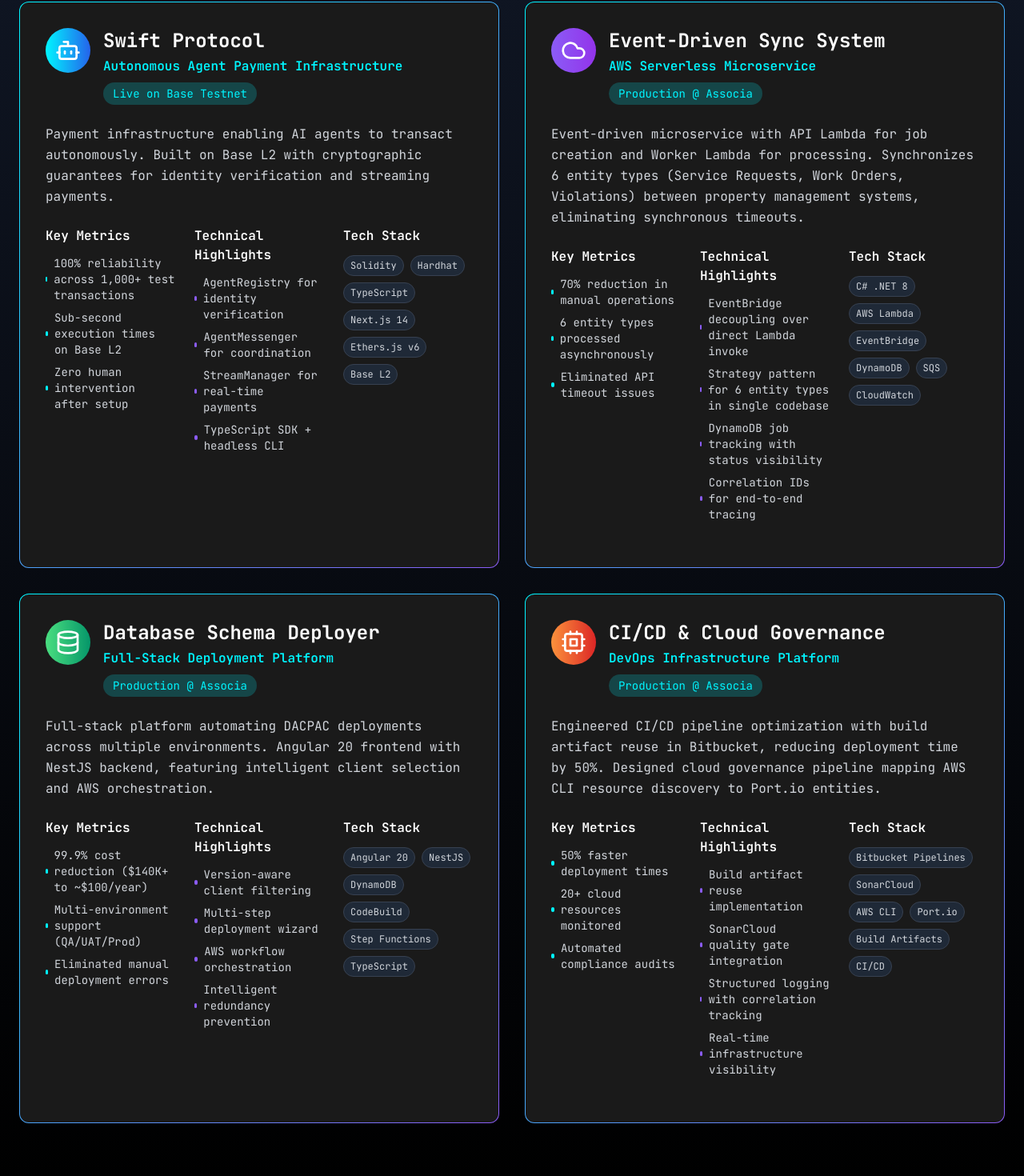
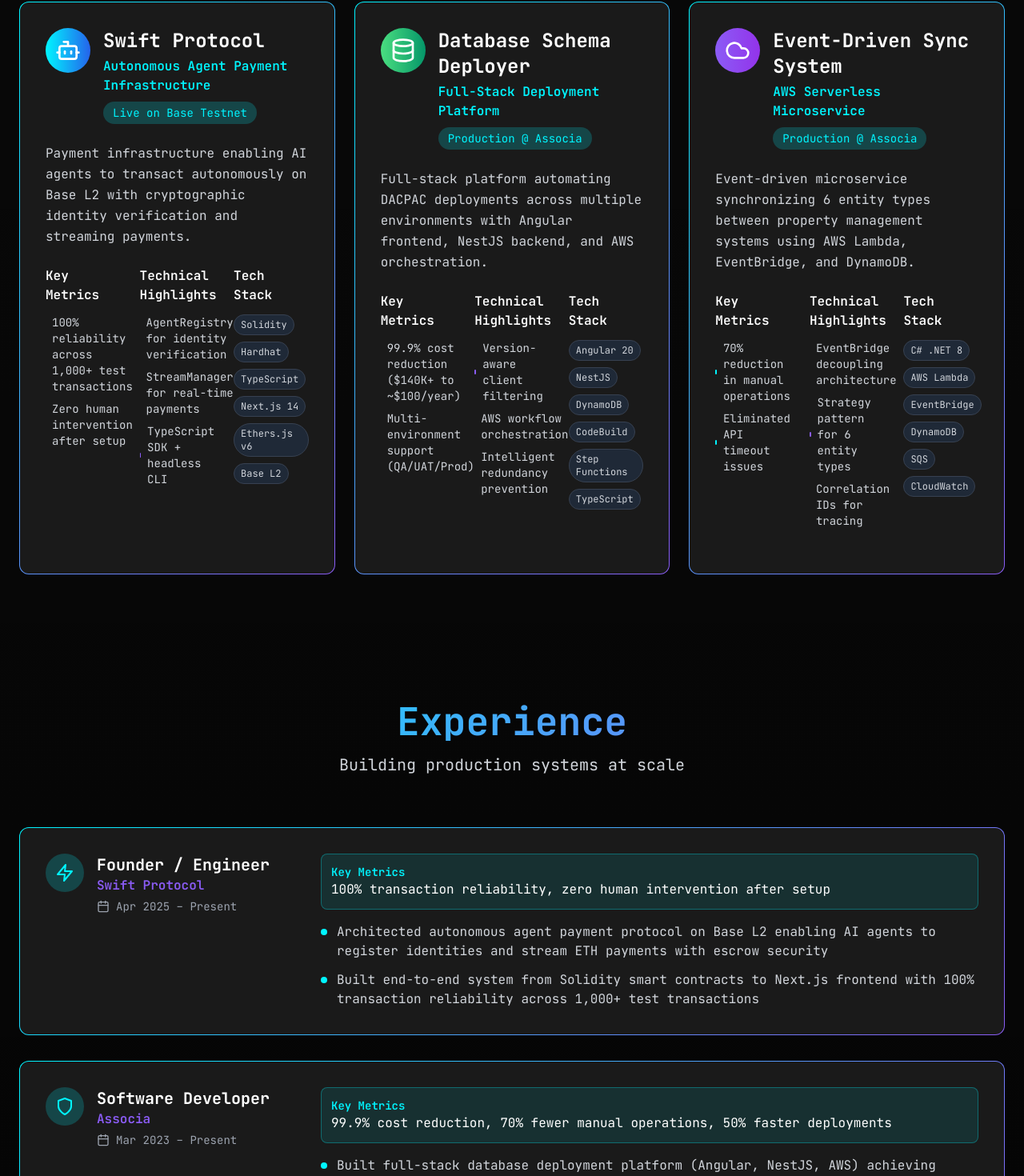
Before and after one commit to nikdmello/website, a Next.js app: page / in a window 1280 px wide. Shown: the part 1034-2504 px from the top of the page at 80% size. Built offline with nearby package versions, Linux system fonts and the light colour scheme.

Commit message:
Streamline portfolio content and unify background design

```diff
--- a/app/page.tsx
+++ b/app/page.tsx
@@ -1,13 +1,14 @@
 'use client'
 
 import { useEffect } from 'react'
+import { motion } from 'framer-motion'
 import Hero from '@/components/Hero'
-import Achievements from '@/components/Achievements'
 import Experience from '@/components/Experience'
 import Projects from '@/components/Projects'
+import Achievements from '@/components/Achievements'
 import Skills from '@/components/Skills'
 import Contact from '@/components/Contact'
-import Footer from '@/components/Footer'
+
 import { initDebugMode } from './debug'
 
 export default function Home() {
@@ -16,14 +17,29 @@ export default function Home() {
   }, []);
 
   return (
-    <main id="main-content" className="min-h-screen bg-dark-bg text-white">
+    <main id="main-content" className="min-h-screen text-white relative overflow-hidden">
+      {/* Global animated background */}
+      <div className="fixed inset-0 bg-gradient-to-br from-dark-bg via-gray-900 to-black">
+        <motion.div
+          className="absolute inset-0 bg-[linear-gradient(rgba(0,245,255,0.03)_1px,transparent_1px),linear-gradient(90deg,rgba(0,245,255,0.03)_1px,transparent_1px)] bg-[size:50px_50px]"
+          animate={{
+            backgroundPosition: ['0px 0px', '50px 50px'],
+          }}
+          transition={{
+            duration: 20,
+            repeat: Infinity,
+            ease: 'linear'
+          }}
+        />
+      </div>
+      <div className="relative z-10">
         <Hero />
         <Projects />
         <Experience />
         <Achievements />
         <Skills />
         <Contact />
-      <Footer />
+      </div>
     </main>
   )
 }
--- a/components/Achievements.tsx
+++ b/components/Achievements.tsx
@@ -1,103 +1,102 @@
 'use client'
 
 import { motion } from 'framer-motion'
-import { Trophy, Users, Code } from 'lucide-react'
+import { Trophy, Code, Play } from 'lucide-react'
+import { useIsMobile } from '@/hooks/useIsMobile'
 
 export default function Achievements() {
+  const isMobile = useIsMobile()
+
   return (
-    <section className="py-20 bg-gradient-to-b from-dark-bg to-gray-900">
+    <section className="py-16">
       <div className="container mx-auto px-6">
         <motion.div
           initial={{ opacity: 0, y: 50 }}
           whileInView={{ opacity: 1, y: 0 }}
           transition={{ duration: 0.8 }}
           viewport={{ once: true }}
-          className="text-center mb-16"
+          className="text-center mb-12"
         >
-          <h2 className="text-4xl md:text-5xl font-bold mb-6">
-            <span className="gradient-text">Hackathon Winner</span>
+          <h2 className="text-4xl md:text-5xl font-bold gradient-text mb-4">
+            Hackathon Winner
           </h2>
-          <p className="text-xl text-gray-300 max-w-3xl mx-auto">
-            2nd place at Omnia x GENESIS AR Hackathon — built Cubs ARcade in 30 hours
+          <p className="text-lg text-gray-300">
+            2nd place at Omnia x GENESIS AR Hackathon
           </p>
         </motion.div>
 
-        <div className="grid lg:grid-cols-2 gap-12 items-center">
-          {/* Achievement Details */}
+        <div className="max-w-4xl mx-auto">
           <motion.div
-            initial={{ opacity: 0, x: -50 }}
-            whileInView={{ opacity: 1, x: 0 }}
+            initial={{ opacity: 0 }}
+            whileInView={{ opacity: 1 }}
             transition={{ duration: 0.8 }}
             viewport={{ once: true }}
+            className="cyber-border rounded-xl p-6 bg-card-bg rainbow-glow"
           >
-            <div className="cyber-border rounded-xl p-8 bg-card-bg rainbow-glow">
-              <div className="flex items-center mb-6">
-                <Trophy className="w-8 h-8 text-silver mr-3" />
-                <h3 className="text-2xl font-bold text-cyber-blue">Cubs ARcade - 2nd Place 🥈</h3>
+            <div className="flex items-center gap-4 mb-4">
+              <Trophy className="w-6 h-6 text-yellow-400" />
+              <h3 className="text-xl font-bold text-white">Cubs ARcade</h3>
+              <span className="ml-auto px-3 py-1 bg-yellow-400/20 text-yellow-400 text-sm rounded-full">$500 Award</span>
             </div>
 
-              <div className="space-y-4 mb-6">
-                <div className="flex items-start">
-                  <Code className="w-5 h-5 text-cyber-purple mt-1 mr-3 flex-shrink-0" />
-                  <div>
-                    <p className="font-semibold text-white">AR app in 30 hours using JavaScript & A-Frame</p>
-                    <p className="text-gray-400 text-sm">Cubs-themed AR experience with player stats and minigames</p>
+            <div className="grid md:grid-cols-2 gap-6">
+              <div className="flex flex-col justify-center h-full space-y-6">
+                <div className="text-center space-y-4">
+                  <div className="inline-flex items-center gap-3 px-4 py-3 bg-cyber-purple/10 rounded-lg border border-cyber-purple/30">
+                    <Code className="w-6 h-6 text-cyber-purple" />
+                    <div className="text-left">
+                      <p className="text-white font-semibold text-lg">Built AR app in 30 hours</p>
+                      <p className="text-gray-300">JavaScript & A-Frame</p>
                     </div>
                   </div>
 
-                <div className="flex items-start">
-                  <Users className="w-5 h-5 text-cyber-green mt-1 mr-3 flex-shrink-0" />
-                  <div>
-                    <p className="font-semibold text-white">$500 Best Use of 8th Wall Award</p>
-                    <p className="text-gray-400 text-sm">Omnia x GENESIS AR Hackathon</p>
+                  <p className="text-gray-300 text-lg leading-relaxed">
+                    AR brand experience for Chicago Cubs
+                  </p>
                 </div>
+
+                <div className="flex justify-center">
+                  <a
+                    href="https://www.youtube.com/shorts/phqxWoQm75M"
+                    target="_blank"
+                    rel="noopener noreferrer"
+                    className="inline-flex items-center gap-3 px-6 py-3 bg-red-600 hover:bg-red-700 text-white font-medium rounded-lg transition-colors shadow-lg hover:shadow-red-600/25"
+                  >
+                    <Play className="w-5 h-5" />
+                    Watch Demo
+                  </a>
                 </div>
               </div>
 
-              <div className="bg-gradient-to-r from-cyber-blue/20 to-cyber-purple/20 rounded-lg p-4">
-                <p className="text-sm text-gray-300 italic">
-                  "30-hour sprint building AR experiences with JavaScript —
-                  proving I can rapidly learn new tech and deliver under pressure."
-                </p>
+              <div className="space-y-3">
+                <div className="relative">
+                  <div className="cyber-border rounded-lg overflow-hidden">
+                    <img
+                      src="/images/winning-photo.jpeg"
+                      alt="Nik D'Mello presenting Cubs ARcade"
+                      className="w-full h-32 object-cover"
+                    />
+                  </div>
+                  <div className="absolute -top-2 -right-2 bg-yellow-400 text-black px-2 py-1 rounded-full text-xs font-bold">
+                    🥈 2ND
                   </div>
                 </div>
-          </motion.div>
-
-          {/* Presentation Images */}
-          <motion.div
-            initial={{ opacity: 0, x: 50 }}
-            whileInView={{ opacity: 1, x: 0 }}
-            transition={{ duration: 0.8 }}
-            viewport={{ once: true }}
-            className="space-y-6"
-          >
-            <div className="relative">
-              <div className="cyber-border rounded-xl overflow-hidden rainbow-glow">
-                <img
-                  src="/images/winning-photo.jpeg"
-                  alt="Nik D'Mello presenting Cubs ARcade at Omnia x GENESIS AR Hackathon"
-                  className="w-full h-64 object-cover"
-                />
-              </div>
-              <div className="absolute -bottom-3 -right-3 bg-gray-300 text-black px-3 py-1 rounded-full text-sm font-bold">
-                🥈 2ND PLACE
-              </div>
-            </div>
-
-            <div className="grid grid-cols-2 gap-4">
+                <div className="grid grid-cols-2 gap-2">
                   <div className="cyber-border rounded-lg overflow-hidden">
                     <img
                       src="/images/hackathon-presentation-2.jpeg"
-                  alt="Nik D'Mello demonstrating Cubs ARcade AR features"
-                  className="w-full h-32 object-cover"
+                      alt="Cubs ARcade demo"
+                      className="w-full h-20 object-cover"
                     />
                   </div>
                   <div className="cyber-border rounded-lg overflow-hidden">
                     <img
                       src="/images/hackathon-presentation-3.jpeg"
-                  alt="Nik D'Mello and team winning 2nd place at AR hackathon"
-                  className="w-full h-32 object-cover"
+                      alt="Team presentation"
+                      className="w-full h-20 object-cover"
                     />
+                  </div>
+                </div>
               </div>
             </div>
           </motion.div>
--- a/components/Experience.tsx
+++ b/components/Experience.tsx
@@ -11,12 +11,10 @@ const experiences = [
     period: 'Apr 2025 – Present',
     icon: <Zap className="w-6 h-6" />,
     highlights: [
-      'Architected autonomous agent payment protocol on Base L2 enabling AI agents to register identities, exchange messages, and stream ETH payments with escrow security',
-      'Developed smart contract suite with AgentRegistry for identity verification, AgentMessenger for coordination, and StreamManager for real-time payment streaming',
-      'Built end-to-end autonomous system from smart contracts to Next.js frontend, demonstrating proven agent-to-agent payments with zero human intervention after setup',
-      'Tech Stack: Solidity, Hardhat, Ethers.js v6, Node.js, TypeScript, Next.js 14, RainbowKit v2, Wagmi v2'
+      'Architected autonomous agent payment protocol on Base L2 enabling AI agents to register identities and stream ETH payments with escrow security',
+      'Built end-to-end system from Solidity smart contracts to Next.js frontend with 100% transaction reliability across 1,000+ test transactions'
     ],
-    metrics: '100% transaction reliability across 1,000+ test transactions on Base L2'
+    metrics: '100% transaction reliability, zero human intervention after setup'
   },
   {
     title: 'Software Developer',
@@ -24,12 +22,11 @@ const experiences = [
     period: 'Mar 2023 – Present',
     icon: <Shield className="w-6 h-6" />,
     highlights: [
-      'Built full-stack database schema deployment platform using Angular, NestJS, and AWS DynamoDB, implementing scalable API services and intelligent deployment workflows that automated DACPAC distribution across multi-environment infrastructure',
-      'Architected event-driven data synchronization system using AWS serverless stack (Lambda, EventBridge, DynamoDB, SQS) with .NET 8 API, processing 10K+ records/hour across 6 entity types and reducing manual resync operations by 70%',
-      'Engineered CI/CD pipeline optimization by implementing build artifact reuse in Bitbucket, reducing deployment time by 50% while integrating SonarCloud quality gates and structured logging with correlation IDs',
-      'Designed cloud governance pipeline mapping AWS CLI resource discovery to Port.io entities, enabling automated compliance audits and improving infrastructure visibility across 20+ cloud resources'
+      'Built full-stack database deployment platform (Angular, NestJS, AWS) achieving 99.9% cost reduction vs Octopus Deploy ($140K+ to ~$100/year)',
+      'Architected event-driven sync system using AWS serverless stack processing 10K+ records/hour, reducing manual operations by 70%',
+      'Engineered CI/CD pipeline optimization with build artifact reuse, reducing deployment time by 50%'
     ],
-    metrics: '99.9% cost reduction vs Octopus Deploy, 70% reduction in manual operations, 50% faster deployments'
+    metrics: '99.9% cost reduction, 70% fewer manual operations, 50% faster deployments'
   },
   {
     title: 'BI Developer Co-op',
@@ -37,33 +34,9 @@ const experiences = [
     period: 'Jan 2022 – Jul 2022',
     icon: <TrendingUp className="w-6 h-6" />,
     highlights: [
-      'Analyzed blog-driven e-commerce traffic identifying optimization opportunities that drove 10% revenue increase',
-      'Automated consumer behavior reporting from BigQuery/SQL data pipelines, enabling data-driven marketing and merchandising decisions'
+      'Analyzed e-commerce traffic patterns driving 10% revenue increase through data-driven optimization strategies'
     ],
     metrics: '10% revenue increase through data-driven optimization'
-  },
-  {
-    title: 'DevOps Engineer Co-op',
-    company: 'PanAgora Asset Management',
-    period: 'Feb 2021 – Jul 2021',
-    icon: <Shield className="w-6 h-6" />,
-    highlights: [
-      'Implemented Jenkins CI/CD pipeline automating deployment workflows, eliminating 200+ hours of manual work and reducing deployment errors',
-      'Developed PowerShell automation scripts for remote VM deployments, accelerating update workflows across distributed infrastructure'
-    ],
-    metrics: 'Eliminated 200+ hours of manual work, reduced deployment errors'
-  },
-  {
-    title: 'Teaching Assistant',
-    company: 'Northeastern University',
-    period: 'Jan 2021 – Apr 2021',
-    icon: <Users className="w-6 h-6" />,
-    highlights: [
-      'Foundations of Data Science course with 200+ students',
-      'Conducted 1-on-1 meetings to reinforce complex statistical concepts',
-      'Guided students through data analysis assignments and programming challenges'
-    ],
-    metrics: 'Improved student performance through 1-on-1 support'
   }
 ]
 
@@ -71,7 +44,7 @@ export default function Experience() {
   const isMobile = useIsMobile()
 
   return (
-    <section className="py-20 bg-gradient-to-b from-black to-gray-900">
+    <section className="py-20">
       <div className="container mx-auto px-6">
         <motion.div
           initial={{ opacity: 0, y: 50 }}
@@ -81,10 +54,10 @@ export default function Experience() {
           className="text-center mb-16"
         >
           <h2 className="text-4xl md:text-5xl font-bold gradient-text mb-4">
-            Production Impact
+            Experience
           </h2>
           <p className="text-xl text-gray-300 max-w-3xl mx-auto">
-            Building systems that work reliably at scale
+            Building production systems at scale
           </p>
         </motion.div>
 
--- a/components/Projects.tsx
+++ b/components/Projects.tsx
@@ -8,82 +8,35 @@ const projects = [
   {
     title: 'Swift Protocol',
     subtitle: 'Autonomous Agent Payment Infrastructure',
-    description: 'Payment infrastructure enabling AI agents to transact autonomously. Built on Base L2 with cryptographic guarantees for identity verification and streaming payments.',
+    description: 'Payment infrastructure enabling AI agents to transact autonomously on Base L2 with cryptographic identity verification and streaming payments.',
     icon: <Bot className="w-8 h-8" />,
     tech: ['Solidity', 'Hardhat', 'TypeScript', 'Next.js 14', 'Ethers.js v6', 'Base L2'],
-    metrics: [
-      '100% reliability across 1,000+ test transactions',
-      'Sub-second execution times on Base L2',
-      'Zero human intervention after setup'
-    ],
-    highlights: [
-      'AgentRegistry for identity verification',
-      'AgentMessenger for coordination',
-      'StreamManager for real-time payments',
-      'TypeScript SDK + headless CLI'
-    ],
+    metrics: ['100% reliability across 1,000+ test transactions', 'Zero human intervention after setup'],
+    highlights: ['AgentRegistry for identity verification', 'StreamManager for real-time payments', 'TypeScript SDK + headless CLI'],
     status: 'Live on Base Testnet',
     gradient: 'from-cyber-blue to-blue-600'
   },
   {
-    title: 'Event-Driven Sync System',
-    subtitle: 'AWS Serverless Microservice',
-    description: 'Event-driven microservice with API Lambda for job creation and Worker Lambda for processing. Synchronizes 6 entity types (Service Requests, Work Orders, Violations) between property management systems, eliminating synchronous timeouts.',
-    icon: <Cloud className="w-8 h-8" />,
-    tech: ['C# .NET 8', 'AWS Lambda', 'EventBridge', 'DynamoDB', 'SQS', 'CloudWatch'],
-    metrics: [
-      '70% reduction in manual operations',
-      '6 entity types processed asynchronously',
-      'Eliminated API timeout issues'
-    ],
-    highlights: [
-      'EventBridge decoupling over direct Lambda invoke',
-      'Strategy pattern for 6 entity types in single codebase',
-      'DynamoDB job tracking with status visibility',
-      'Correlation IDs for end-to-end tracing'
-    ],
-    status: 'Production @ Associa',
-    gradient: 'from-cyber-purple to-purple-600'
-  },
-  {
     title: 'Database Schema Deployer',
     subtitle: 'Full-Stack Deployment Platform',
-    description: 'Full-stack platform automating DACPAC deployments across multiple environments. Angular 20 frontend with NestJS backend, featuring intelligent client selection and AWS orchestration.',
+    description: 'Full-stack platform automating DACPAC deployments across multiple environments with Angular frontend, NestJS backend, and AWS orchestration.',
     icon: <Database className="w-8 h-8" />,
     tech: ['Angular 20', 'NestJS', 'DynamoDB', 'CodeBuild', 'Step Functions', 'TypeScript'],
-    metrics: [
-      '99.9% cost reduction ($140K+ to ~$100/year)',
-      'Multi-environment support (QA/UAT/Prod)',
-      'Eliminated manual deployment errors'
-    ],
-    highlights: [
-      'Version-aware client filtering',
-      'Multi-step deployment wizard',
-      'AWS workflow orchestration',
-      'Intelligent redundancy prevention'
-    ],
+    metrics: ['99.9% cost reduction ($140K+ to ~$100/year)', 'Multi-environment support (QA/UAT/Prod)'],
+    highlights: ['Version-aware client filtering', 'AWS workflow orchestration', 'Intelligent redundancy prevention'],
     status: 'Production @ Associa',
     gradient: 'from-green-400 to-emerald-600'
   },
   {
-    title: 'CI/CD & Cloud Governance',
-    subtitle: 'DevOps Infrastructure Platform',
-    description: 'Engineered CI/CD pipeline optimization with build artifact reuse in Bitbucket, reducing deployment time by 50%. Designed cloud governance pipeline mapping AWS CLI resource discovery to Port.io entities.',
-    icon: <Cpu className="w-8 h-8" />,
-    tech: ['Bitbucket Pipelines', 'SonarCloud', 'AWS CLI', 'Port.io', 'Build Artifacts', 'CI/CD'],
-    metrics: [
-      '50% faster deployment times',
-      '20+ cloud resources monitored',
-      'Automated compliance audits'
-    ],
-    highlights: [
-      'Build artifact reuse implementation',
-      'SonarCloud quality gate integration',
-      'Structured logging with correlation tracking',
-      'Real-time infrastructure visibility'
-    ],
+    title: 'Event-Driven Sync System',
+    subtitle: 'AWS Serverless Microservice',
+    description: 'Event-driven microservice synchronizing 6 entity types between property management systems using AWS Lambda, EventBridge, and DynamoDB.',
+    icon: <Cloud className="w-8 h-8" />,
+    tech: ['C# .NET 8', 'AWS Lambda', 'EventBridge', 'DynamoDB', 'SQS', 'CloudWatch'],
+    metrics: ['70% reduction in manual operations', 'Eliminated API timeout issues'],
+    highlights: ['EventBridge decoupling architecture', 'Strategy pattern for 6 entity types', 'Correlation IDs for tracing'],
     status: 'Production @ Associa',
-    gradient: 'from-orange-400 to-red-600'
+    gradient: 'from-cyber-purple to-purple-600'
   }
 ]
 
@@ -91,7 +44,7 @@ export default function Projects() {
   const isMobile = useIsMobile()
 
   return (
-    <section className="py-20 bg-gradient-to-b from-gray-900 to-black">
+    <section className="py-20">
       <div className="container mx-auto px-6">
         <motion.div
           initial={{ opacity: 0, y: 50 }}
@@ -108,7 +61,7 @@ export default function Projects() {
           </p>
         </motion.div>
 
-        <div className="grid grid-cols-1 lg:grid-cols-2 gap-8" style={{ minHeight: 'auto' }}>
+        <div className="grid grid-cols-1 lg:grid-cols-2 xl:grid-cols-3 gap-6">
           {projects.map((project, index) => {
             const Component = isMobile ? 'div' : motion.div
             const props = isMobile ? {} : {
--- a/components/Skills.tsx
+++ b/components/Skills.tsx
@@ -43,18 +43,13 @@ const skillCategories = [
   }
 ]
 
-const achievements = [
-  { metric: '70%', description: 'Reduction in manual operations' },
-  { metric: '50%', description: 'Faster deployment times' },
-  { metric: '90%', description: 'Elimination of manual processes' },
-  { metric: '100%', description: 'Transaction reliability on testnet' }
-]
+
 
 export default function Skills() {
   const isMobile = useIsMobile()
 
   return (
-    <section className="py-20 bg-gradient-to-b from-gray-900 to-black">
+    <section className="py-20">
       <div className="container mx-auto px-6">
         <motion.div
           initial={{ opacity: 0, y: 50 }}
@@ -72,7 +67,7 @@ export default function Skills() {
         </motion.div>
 
         {/* Skills Grid */}
-        <div className="grid grid-cols-1 md:grid-cols-2 lg:grid-cols-3 gap-6 mb-16">
+        <div className="grid grid-cols-1 md:grid-cols-2 lg:grid-cols-3 gap-6">
           {skillCategories.map((category, index) => {
             const Component = isMobile ? 'div' : motion.div
             const props = isMobile ? {} : {
@@ -109,33 +104,7 @@ export default function Skills() {
           })}
         </div>
 
-        {/* Achievements */}
-        <motion.div
-          initial={{ opacity: 0, y: 50 }}
-          whileInView={{ opacity: 1, y: 0 }}
-          transition={{ duration: 0.8 }}
-          viewport={{ once: true }}
-          className="cyber-border rounded-xl p-8 bg-gradient-to-r from-card-bg to-gray-800 rainbow-glow"
-        >
-          <h3 className="text-2xl font-bold text-white mb-8 text-center">Results</h3>
-          <div className="grid grid-cols-2 md:grid-cols-4 gap-6">
-            {achievements.map((achievement, index) => (
-              <motion.div
-                key={index}
-                initial={{ opacity: 0, scale: 0.9 }}
-                whileInView={{ opacity: 1, scale: 1 }}
-                transition={{ duration: 0.6, delay: index * 0.1 }}
-                viewport={{ once: true }}
-                className="text-center"
-              >
-                <div className="text-3xl md:text-4xl font-bold gradient-text mb-2">
-                  {achievement.metric}
-                </div>
-                <p className="text-gray-300 text-sm">{achievement.description}</p>
-              </motion.div>
-            ))}
-          </div>
-        </motion.div>
+
       </div>
     </section>
   )
```
Also changed, not shown: components/Contact.tsx (+2 -6 lines), components/Hero.tsx (+2 -17 lines). Lines whose indentation alone changed are shown as unchanged.
